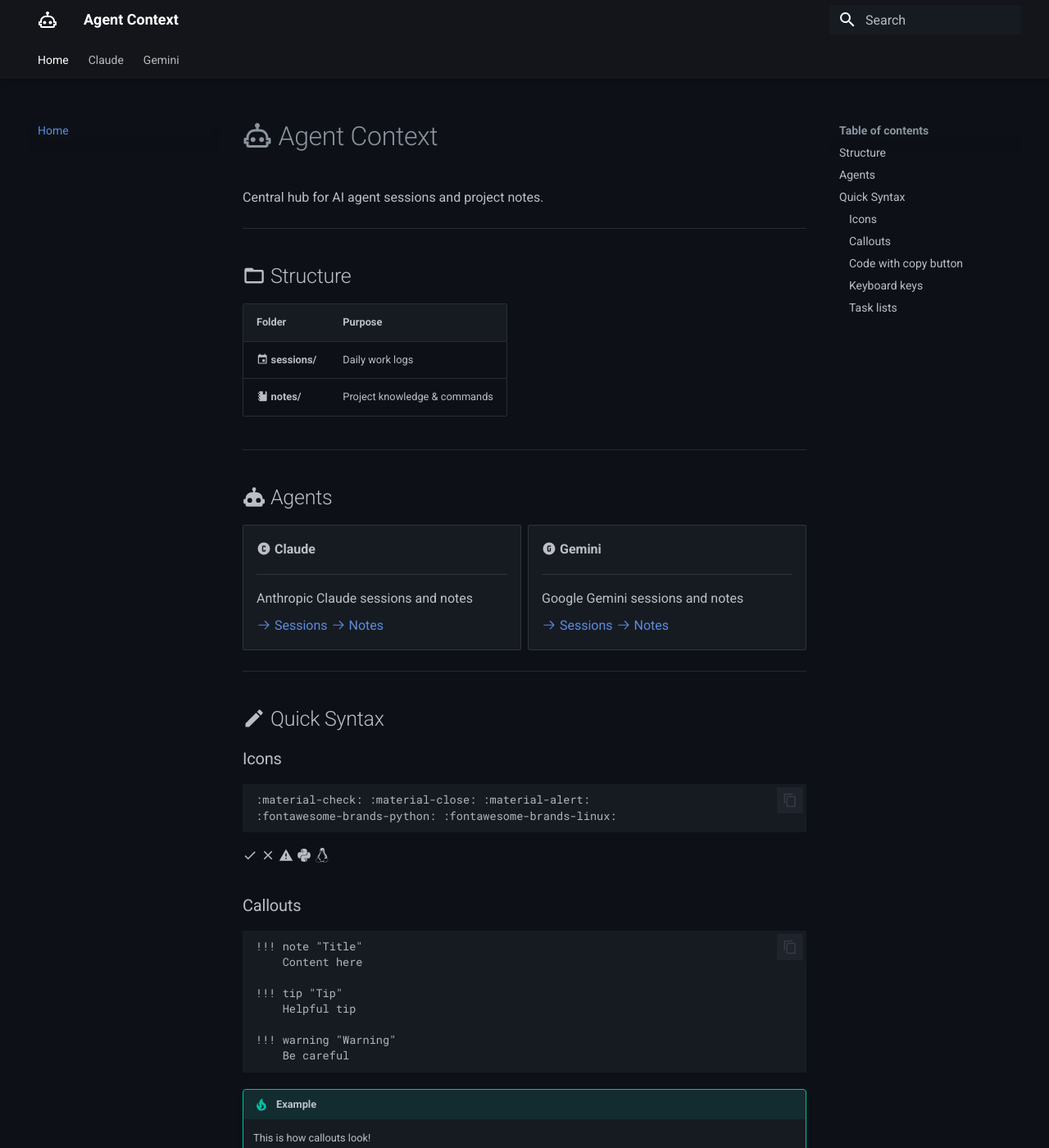
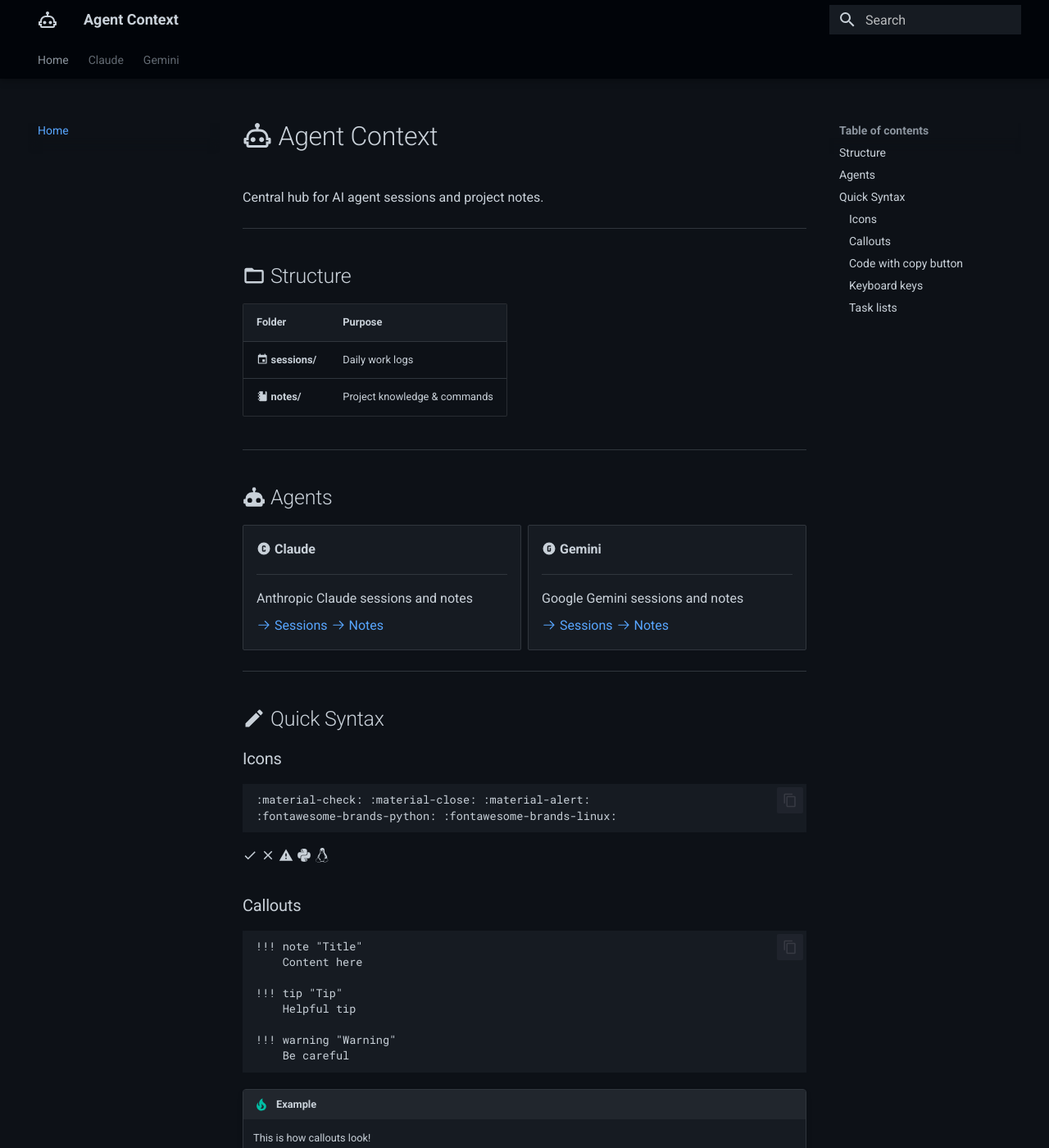
Before and after one commit to ThanuMahee12/AgentContext, an MkDocs documentation site: the page built from docs/index.md, in a window 1280 px wide and 1400 px high. Shown: the whole window at 82% size. Built offline with MkDocs 1.6.1 and Material for MkDocs 9.7.7, drawn with Linux system fonts in a browser that asks for light colours.

Commit message:
fix: stronger dark theme CSS overrides

```diff
--- a/docs/stylesheets/extra.css
+++ b/docs/stylesheets/extra.css
@@ -1,70 +1,171 @@
 /* Force dark theme everywhere */
-:root {
-  --md-primary-fg-color: #0d1117;
-  --md-primary-fg-color--light: #161b22;
-  --md-primary-fg-color--dark: #010409;
-  --md-accent-fg-color: #58a6ff;
-  --md-default-bg-color: #0d1117;
-  --md-default-fg-color: #c9d1d9;
+:root,
+[data-md-color-scheme="slate"] {
+  --md-primary-fg-color: #0d1117 !important;
+  --md-primary-fg-color--light: #161b22 !important;
+  --md-primary-fg-color--dark: #010409 !important;
+  --md-primary-bg-color: #c9d1d9 !important;
+  --md-accent-fg-color: #58a6ff !important;
+  --md-default-bg-color: #0d1117 !important;
+  --md-default-fg-color: #c9d1d9 !important;
+  --md-default-fg-color--light: #8b949e !important;
+  --md-default-fg-color--lighter: #6e7681 !important;
+  --md-code-bg-color: #161b22 !important;
+  --md-code-fg-color: #c9d1d9 !important;
+  --md-typeset-a-color: #58a6ff !important;
+  --md-typeset-color: #c9d1d9 !important;
 }
 
-[data-md-color-scheme="slate"] {
-  --md-default-bg-color: #0d1117;
-  --md-default-fg-color--light: #8b949e;
-  --md-code-bg-color: #161b22;
-  --md-typeset-a-color: #58a6ff;
+/* Body & Main content */
+body,
+.md-main,
+.md-content {
+  background-color: #0d1117 !important;
 }
 
 /* Header */
-.md-header {
-  background-color: #010409;
+.md-header,
+.md-header[data-md-state="shadow"] {
+  background-color: #010409 !important;
 }
 
 /* Navigation tabs */
 .md-tabs {
-  background-color: #0d1117;
+  background-color: #010409 !important;
+}
+
+.md-tabs__link {
+  color: #8b949e !important;
+}
+
+.md-tabs__link--active,
+.md-tabs__link:hover {
+  color: #58a6ff !important;
 }
 
 /* Sidebar */
-.md-sidebar {
-  background-color: #0d1117;
+.md-sidebar,
+.md-sidebar__scrollwrap {
+  background-color: #0d1117 !important;
+}
+
+.md-nav__link {
+  color: #c9d1d9 !important;
+}
+
+.md-nav__link:hover,
+.md-nav__link--active {
+  color: #58a6ff !important;
+}
+
+.md-nav__item--active > .md-nav__link {
+  color: #58a6ff !important;
+}
+
+/* Content area */
+.md-typeset {
+  color: #c9d1d9 !important;
+}
+
+.md-typeset h1,
+.md-typeset h2,
+.md-typeset h3,
+.md-typeset h4,
+.md-typeset h5,
+.md-typeset h6 {
+  color: #c9d1d9 !important;
+}
+
+.md-typeset a {
+  color: #58a6ff !important;
 }
 
 /* Code blocks */
-.highlight, .highlighttable {
+.highlight,
+.highlighttable,
+pre,
+code {
   background-color: #161b22 !important;
 }
 
-code {
+.md-typeset code {
   background-color: #161b22 !important;
+  color: #c9d1d9 !important;
 }
 
 /* Admonitions */
 .md-typeset .admonition,
 .md-typeset details {
-  background-color: #161b22;
+  background-color: #161b22 !important;
+  border-color: #30363d !important;
+}
+
+.md-typeset .admonition-title,
+.md-typeset summary {
+  background-color: #21262d !important;
 }
 
 /* Tables */
 .md-typeset table:not([class]) {
-  background-color: #0d1117;
+  background-color: #0d1117 !important;
 }
 
 .md-typeset table:not([class]) th {
-  background-color: #161b22;
+  background-color: #161b22 !important;
+  color: #c9d1d9 !important;
+}
+
+.md-typeset table:not([class]) td {
+  border-color: #30363d !important;
 }
 
 /* Footer */
 .md-footer {
-  background-color: #010409;
+  background-color: #010409 !important;
+}
+
+.md-footer-meta {
+  background-color: #010409 !important;
 }
 
 /* Search */
 .md-search__form {
-  background-color: #161b22;
+  background-color: #161b22 !important;
+}
+
+.md-search__input {
+  background-color: #161b22 !important;
+  color: #c9d1d9 !important;
 }
 
 /* Cards */
 .md-typeset .grid.cards > ul > li {
-  background-color: #161b22;
+  background-color: #161b22 !important;
+  border-color: #30363d !important;
 }
+
+/* Tabs */
+.md-typeset .tabbed-labels > label {
+  color: #8b949e !important;
+}
+
+.md-typeset .tabbed-labels > label--active,
+.md-typeset .tabbed-labels > label:hover {
+  color: #58a6ff !important;
+}
+
+/* Task lists */
+.md-typeset .task-list-indicator::before {
+  background-color: #58a6ff !important;
+}
+
+/* Horizontal rules */
+.md-typeset hr {
+  border-color: #30363d !important;
+}
+
+/* Blockquotes */
+.md-typeset blockquote {
+  border-color: #30363d !important;
+  color: #8b949e !important;
+}
```
